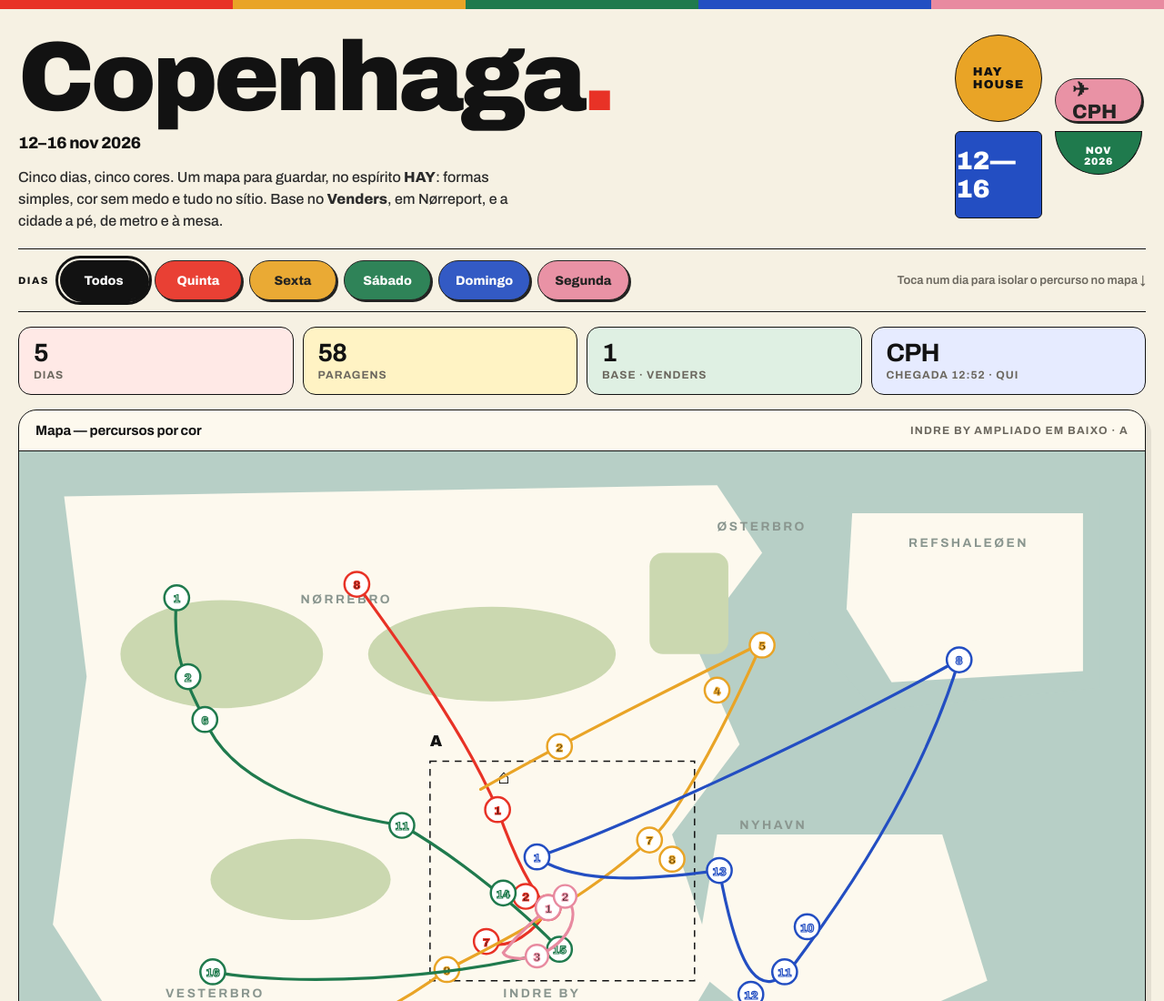
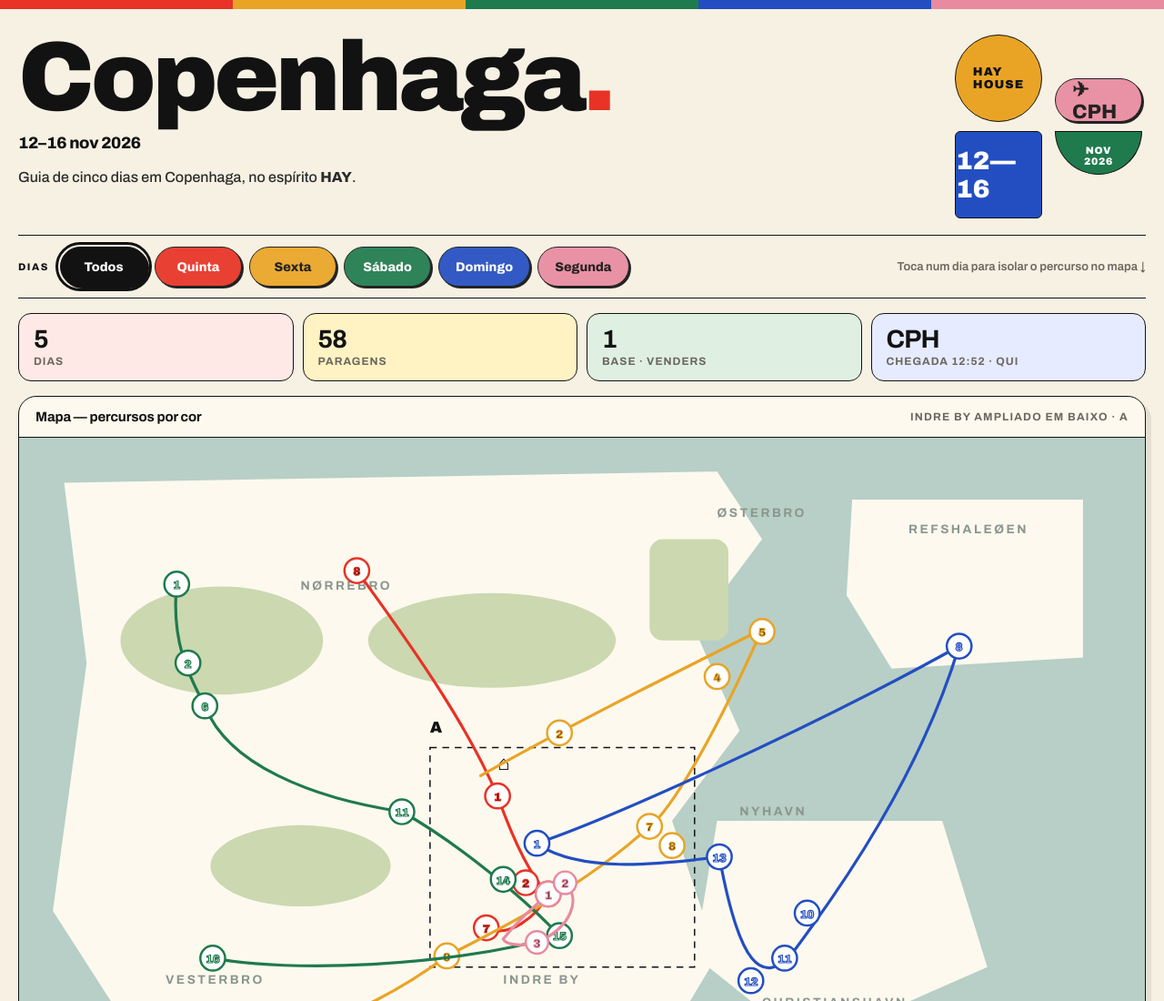
Before and after one commit to guguiomar/copenhaga-guia, a plain HTML site: page index.html in a window 1280 px wide. Shown: the top 1100 px of the page at 91% size. Drawn offline with Linux system fonts and the light colour scheme; a web font is replaced by a local one.

Commit message:
Texto de intro mais simples

```diff
--- a/index.html
+++ b/index.html
@@ -174,7 +174,7 @@ footer{margin-top:18px;display:flex;justify-content:space-between;gap:12px;flex-
       <div class="subtitle">
         <span class="date">12–16 nov 2026</span>
       </div>
-      <p class="intro">Cinco dias, cinco cores. Um mapa para guardar, no espírito <strong>HAY</strong>: formas simples, cor sem medo e tudo no sítio. Base no <strong>Venders</strong>, em Nørreport, e a cidade a pé, de metro e à mesa.</p>
+      <p class="intro">Guia de cinco dias em Copenhaga, no espírito <strong>HAY</strong>.</p>
     </div>
     <div class="shapes" aria-hidden="true">
       <div class="shape circle">HAY<br>HOUSE</div>
```
